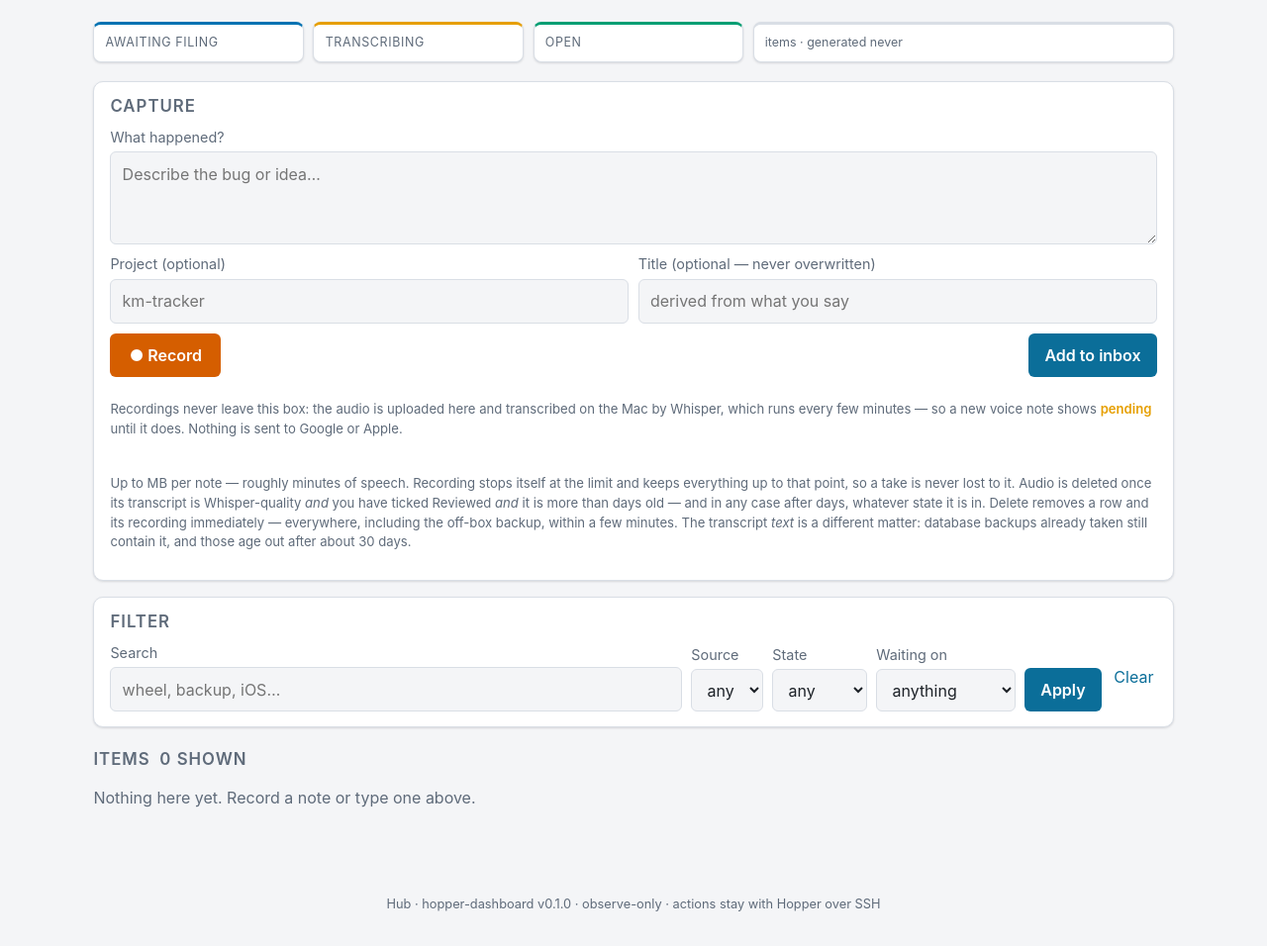
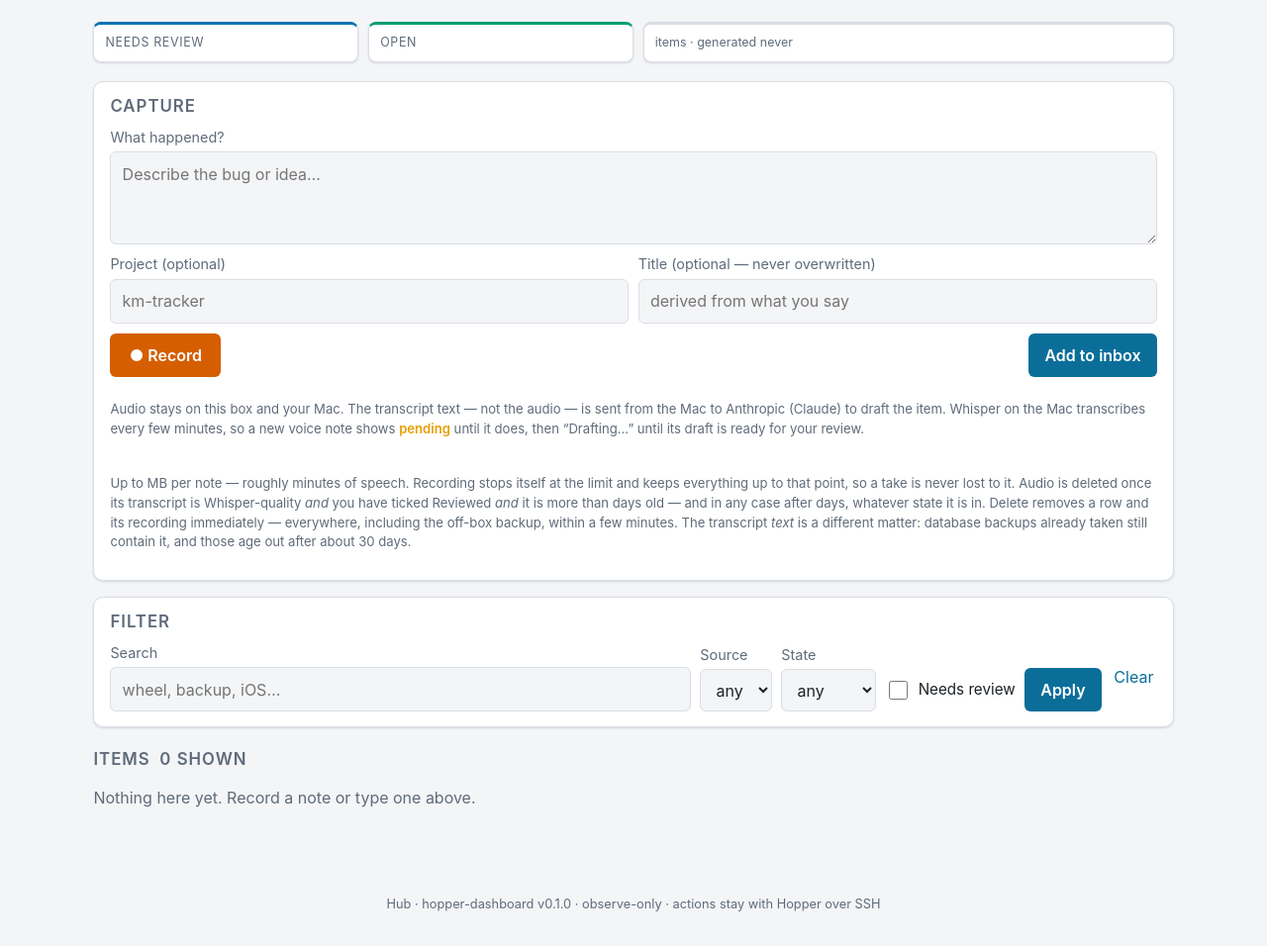
Before and after one commit to Graham-Williams/hopper-dashboard, a Flask app: template dashboard/templates/inbox.html in a window 1280 px wide. Shown: the part 52-1008 px from the top of the page at 99% size. Run offline with Flask 3, Linux system fonts and the light colour scheme; the template is opened without the code that fills it, so the values that code supplies are empty; parts of the project's set-up code (start-up, migrations or seed data) failed here and were passed over.

Commit message:
feat: Inbox shows and edits voice-note drafts; Needs review replaces Waiting on
A Needs review tile and checkbox filter replace the two waiting-on tiles and
the select (?awaiting=filing|transcription still work in the URL and API).
Voice rows show the draft title and body (pre-line, autoescaped), the
transcript in a <details>, a full-width player and the 44px Reviewed tick,
with visible Drafting / Couldn't-draft states. A server-rendered hidden form
edits the draft; inbox.js only shows/hides it and PATCHes via fetch. Known
projects feed the datalist. The privacy note now says the transcript text,
not the audio, goes from the Mac to Anthropic.

Co-Authored-By: Claude Opus 5.5 <noreply@anthropic.com>

```diff
--- a/dashboard/static/app.css
+++ b/dashboard/static/app.css
@@ -210,8 +210,9 @@ button:hover { filter: brightness(1.08); }
      are never truncated: a wrapped sentence is readable, a clipped one is not.
    Tap targets are >= 44px. */
 
-.inbox-summary { grid-template-columns: repeat(3, 1fr); }
-@media (min-width: 640px) { .inbox-summary { grid-template-columns: repeat(3, 1fr) 2fr; } }
+.inbox-summary { grid-template-columns: repeat(2, 1fr); }
+@media (min-width: 640px) { .inbox-summary { grid-template-columns: 1fr 1fr 2fr; } }
+
 
 .capture-form { display: flex; flex-direction: column; gap: .6rem; }
 .field { display: flex; flex-direction: column; gap: .25rem; font-size: .9rem; color: var(--muted); }
@@ -253,7 +254,8 @@ progress.record-level {
   .item { flex-direction: row; align-items: flex-start; justify-content: space-between; gap: 1rem; }
   .item-controls { flex: 0 0 auto; align-items: flex-end; }
 }
-.item-filing { border-left-color: var(--behind); }
+.item-filing { border-left-color: var(--late); }
+.item-review { border-left-color: var(--behind); }
 .item.state-closed { border-left-color: var(--ok); opacity: .75; }
 .item-main { min-width: 0; flex: 1 1 auto; }
 .item-head { display: flex; flex-wrap: wrap; gap: .3rem; margin-bottom: .35rem; }
@@ -265,7 +267,8 @@ progress.record-level {
 .item-controls .review { display: flex; align-items: center; gap: .45rem;
   font-size: .9rem; min-height: 44px; cursor: pointer; white-space: nowrap; }
 .item-controls .review input { width: 1.2rem; height: 1.2rem; }
-.item-controls .player { width: 100%; max-width: 16rem; height: 34px; }
+.item-controls .player { width: 100%; height: 40px; }
+@media (min-width: 640px) { .item-controls { width: 17rem; } }
 
 .badge { display: inline-block; padding: .05rem .45rem; border-radius: 999px;
          font-size: .72rem; font-weight: 600; background: var(--panel-2);
@@ -275,6 +278,7 @@ progress.record-level {
 .badge-github { background: var(--stale); color: var(--on-state); }
 .badge-backlog { background: var(--skipped); color: var(--on-state); }
 .badge-filing { background: var(--late); color: var(--on-state); }
+.badge-review { background: var(--behind); color: var(--on-state); }
 .badge-closed, .badge-archived { background: var(--panel-2); color: var(--muted); }
 .ts { font-weight: 600; }
 .ts-pending, .ts-live { color: var(--late); }
@@ -332,3 +336,27 @@ a.hub-open:hover { background: var(--panel-2); text-decoration: none; }
 .hs-unknown { color: var(--muted); }
 .hub-warn { margin: 0; padding: .5rem .7rem; border-radius: 8px; border: 1px solid var(--late);
             font-size: .9rem; }
+
+/* Drafts (voice notes). The draft body keeps the model's line breaks
+   (pre-line) and is autoescaped like everything else. */
+.draft-body { white-space: pre-line; }
+.draft-state { margin: .3rem 0 0; font-weight: 600; }
+.draft-pending { color: var(--late); }
+.draft-failed { color: var(--fail); }
+details.transcript { margin: .45rem 0 0; font-size: .9rem; }
+details.transcript summary { cursor: pointer; color: var(--link); min-height: 44px;
+                             display: flex; align-items: center; width: fit-content; }
+details.transcript .item-body { color: var(--muted); margin-top: 0; }
+.draft-edit { display: flex; flex-direction: column; gap: .5rem; margin-top: .6rem;
+              padding: .7rem; border-radius: 8px; background: var(--panel-2); }
+.draft-edit[hidden] { display: none; }
+.edit-actions { display: flex; gap: .5rem; }
+.edit-actions button { flex: 1 1 0; }
+button.secondary { background: transparent; color: var(--link); border: 1px solid var(--rule); }
+button.secondary:hover { background: var(--panel-2); filter: none; }
+.item-controls .edit-draft { width: 100%; }
+label.check { display: flex; align-items: center; gap: .45rem; min-height: 44px;
+              font-size: .95rem; color: var(--ink); cursor: pointer; }
+label.check input { width: 1.2rem; height: 1.2rem; }
+a.tile-link { color: inherit; }
+a.tile-link:hover { text-decoration: none; filter: brightness(.98); }
--- a/dashboard/static/inbox.js
+++ b/dashboard/static/inbox.js
@@ -41,6 +41,10 @@
       just before the cap is reached, keeping everything recorded so far. The
       clock shows measured minutes-remaining and a progress bar shows the fill,
       because “2 MB” tells nobody how long they may talk.
+
+   The page does not talk to Anthropic either. The Mac, not the browser, sends
+   the TRANSCRIPT TEXT (never the audio) to Claude to draft each note; this file
+   only lets Graham edit that draft (PATCH, same origin).
 
    And the page must degrade: with JavaScript off the table, the filters and
    the typed-note form all still work. Only the microphone needs this file. */
@@ -519,6 +523,79 @@
   }
 
   /* ------------------------------------------------------------------ */
+  /* Edit a voice note's draft                                          */
+  /* ------------------------------------------------------------------ */
+
+  /* The form is rendered server-side, hidden, inside each voice row. This only
+     shows/hides it and PATCHes its three fields; on success the page reloads so
+     the row is re-rendered by Jinja (the same rule capture follows). Nothing
+     here builds markup or reads a value back into the DOM. */
+  var editors = document.querySelectorAll('.edit-draft');
+  for (var ed = 0; ed < editors.length; ed++) {
+    (function (btn) {
+      var id = btn.getAttribute('data-id');
+      var formEl = document.getElementById('edit-' + id);
+      if (!formEl) { return; }
+      btn.hidden = false;          // only shown once it actually works
+      var cancel = formEl.querySelector('.edit-cancel');
+      var save = formEl.querySelector('.edit-save');
+      function field(name) {
+        var input = formEl.querySelector('[name="' + name + '"]');
+        return input ? String(input.value || '') : '';
+      }
+      function close() {
+        formEl.hidden = true;
+        btn.hidden = false;
+        btn.setAttribute('aria-expanded', 'false');
+      }
+      btn.addEventListener('click', function () {
+        formEl.hidden = false;
+        btn.hidden = true;
+        btn.setAttribute('aria-expanded', 'true');
+        var first = formEl.querySelector('[name="draft_title"]');
+        if (first && first.focus) { first.focus(); }
+      });
+      if (cancel) {
+        cancel.addEventListener('click', function () {
+          /* Put the fields back to what the server rendered, so a cancelled
+             edit cannot be saved by accident later. */
+          if (formEl.reset) { formEl.reset(); }
+          close();
+        });
+      }
+      formEl.addEventListener('submit', function (event) {
+        event.preventDefault();
+        fail('');
+        var project = field('draft_project').trim();
+        if (save) { save.disabled = true; }
+        window.fetch('/api/v1/inbox/items/' + encodeURIComponent(id), {
+          method: 'PATCH',
+          credentials: 'same-origin',
+          headers: {'Content-Type': 'application/json', 'Accept': 'application/json'},
+          body: JSON.stringify({draft_title: field('draft_title'),
+                                draft_body: field('draft_body'),
+                                draft_project: project || null})
+        }).then(function (response) {
+          return response.json().catch(function () { return {}; }).then(function (body) {
+            if (!response.ok) {
+              throw new Error(body.error || ('save failed (' + response.status + ')'));
+            }
+            close();
+            window.location.reload();
+          });
+        }).catch(function (err) {
+          /* Keep the form open with what was typed: an edit is never thrown
+             away because the network blinked. */
+          fail('Could not save that draft — ' +
+               (err && err.message ? err.message : 'check your connection.'));
+        }).then(function () {
+          if (save) { save.disabled = false; }
+        });
+      });
+    })(editors[ed]);
+  }
+
+  /* ------------------------------------------------------------------ */
   /* Delete (the only way a recording of Graham's voice leaves the box)  */
   /* ------------------------------------------------------------------ */
 
@@ -560,7 +637,7 @@
   var q = document.getElementById('filter-q');
   var source = document.getElementById('filter-source');
   var state = document.getElementById('filter-state');
-  var awaiting = document.getElementById('filter-awaiting');
+  var review = document.getElementById('filter-review');
   var countEl = document.getElementById('filter-count');
 
   function matches(row) {
@@ -574,10 +651,8 @@
     if (state && state.value && row.getAttribute('data-state') !== state.value) {
       return false;
     }
-    if (awaiting && awaiting.value) {
-      var key = awaiting.value === 'filing'
-        ? 'data-awaiting-filing' : 'data-awaiting-transcription';
-      if (row.getAttribute(key) !== '1') { return false; }
+    if (review && review.checked && row.getAttribute('data-needs-review') !== '1') {
+      return false;
     }
     return true;
   }
@@ -601,6 +676,6 @@
     if (q) { q.addEventListener('input', applyFilter); }
     if (source) { source.addEventListener('change', applyFilter); }
     if (state) { state.addEventListener('change', applyFilter); }
-    if (awaiting) { awaiting.addEventListener('change', applyFilter); }
+    if (review) { review.addEventListener('change', applyFilter); }
   }
 })();
--- a/dashboard/templates/inbox.html
+++ b/dashboard/templates/inbox.html
@@ -11,12 +11,10 @@
 {% block content %}
 {% set c = page.counts %}
 <section class="summary inbox-summary" aria-label="Inbox summary">
-  <div class="tile tile-behind {% if not c.awaiting_filing %}zero{% endif %}">
-    <span class="n">{{ c.awaiting_filing }}</span><span class="l">Awaiting filing</span>
-  </div>
-  <div class="tile tile-late {% if not c.awaiting_transcription %}zero{% endif %}">
-    <span class="n">{{ c.awaiting_transcription }}</span><span class="l">Transcribing</span>
-  </div>
+  <a class="tile tile-behind tile-link {% if not c.needs_review %}zero{% endif %}"
+     href="{{ url_for('inbox.board', awaiting='review') }}">
+    <span class="n">{{ c.needs_review }}</span><span class="l">Needs review</span>
+  </a>
   <div class="tile tile-ok {% if not c.open %}zero{% endif %}">
     <span class="n">{{ c.open }}</span><span class="l">Open</span>
   </div>
@@ -72,11 +70,12 @@
       <button type="submit" id="capture-submit">Add to inbox</button>
     </div>
     <p id="capture-error" class="hint bad" hidden></p>
-    <p class="muted small">
-      Recordings never leave this box: the audio is uploaded here and
-      transcribed on the Mac by Whisper, which runs every few minutes — so a
-      new voice note shows <span class="ts ts-pending">pending</span> until it
-      does. Nothing is sent to Google or Apple.
+    <p class="muted small privacy-note">
+      Audio stays on this box and your Mac. The transcript text — not the
+      audio — is sent from the Mac to Anthropic (Claude) to draft the item.
+      Whisper on the Mac transcribes every few minutes, so a new voice note
+      shows <span class="ts ts-pending">pending</span> until it does, then
+      “Drafting…” until its draft is ready for your review.
     </p>
     <p class="muted small">
       Up to {{ (audio_max_bytes // 1048576) }} MB per note — roughly
@@ -121,13 +120,13 @@
         <option value="closed" {% if filters.state == 'closed' %}selected{% endif %}>closed</option>
       </select>
     </label>
-    <label class="field">
-      <span>Waiting on</span>
-      <select name="awaiting" id="filter-awaiting">
-        <option value="">anything</option>
-        <option value="filing" {% if filters.awaiting == 'filing' %}selected{% endif %}>filing</option>
-        <option value="transcription" {% if filters.awaiting == 'transcription' %}selected{% endif %}>transcription</option>
-      </select>
+    {#- The only "waiting on" filter the page offers. ?awaiting=filing and
+        ?awaiting=transcription still work in the URL and the API (Hopper's
+        filing loop uses them); they are just not a control any more. -#}
+    <label class="check">
+      <input type="checkbox" name="awaiting" value="review" id="filter-review"
+             {% if filters.awaiting == 'review' %}checked{% endif %}>
+      <span>Needs review</span>
     </label>
     <button type="submit">Apply</button>
     <a class="clear" href="{{ url_for('inbox.board') }}">Clear</a>
@@ -142,27 +141,80 @@
   {% endif %}
   <ul class="items" id="items">
     {% for it in page["items"] %}
-    <li class="item {% if it.awaiting_filing %}item-filing{% endif %} state-{{ it.state }}"
+    {%- set voice = it.source == 'voice' -%}
+    {%- set d = it.draft -%}
+    <li class="item {% if it.needs_review %}item-review{% elif it.awaiting_filing %}item-filing{% endif %} state-{{ it.state }}"
         id="item-{{ it.id }}" data-id="{{ it.id }}"
         data-source="{{ it.source }}" data-state="{{ it.state }}"
         data-reviewed="{{ 1 if it.reviewed else 0 }}"
         data-awaiting-filing="{{ 1 if it.awaiting_filing else 0 }}"
+        data-needs-review="{{ 1 if it.needs_review else 0 }}"
         data-awaiting-transcription="{{ 1 if it.awaiting_transcription else 0 }}"
         data-project="{{ it.project or '' }}"
-        data-text="{{ (it.title ~ ' ' ~ it.body ~ ' ' ~ (it.project or ''))|lower }}">
+        data-text="{{ (it.title ~ ' ' ~ it.body ~ ' ' ~ (it.project or '') ~ ' ' ~ (d.title or '') ~ ' ' ~ (d.body or ''))|lower }}">
       <div class="item-main">
         <div class="item-head">
           <span class="badge badge-{{ it.source }}">{{ it.source }}</span>
           {% if it.project %}<span class="badge badge-project">{{ it.project }}</span>{% endif %}
-          {% if it.awaiting_filing %}<span class="badge badge-filing">awaiting filing</span>{% endif %}
+          {% if it.needs_review %}<span class="badge badge-review">needs review</span>
+          {% elif it.awaiting_filing %}<span class="badge badge-filing">awaiting filing</span>{% endif %}
           {% if it.state == 'closed' %}<span class="badge badge-closed">closed</span>{% endif %}
           {% if it.archived_at %}<span class="badge badge-archived">archived upstream</span>{% endif %}
         </div>
         {# Autoescaped, like everything else here: a transcript containing
            </script> or {{ }} is text, and stays text. #}
+        {% if voice %}
+        {#- A voice note shows its DRAFT (the machine's, or Graham's edit) until
+            it is reviewed; the review copies the draft title across, so after
+            that `title` is the same text. The transcript is one tap away. -#}
+        <h3 class="item-title">{{ d.title if (d.title and not it.reviewed) else it.title }}</h3>
+        {% if d.status == 'pending' and not it.reviewed %}
+        <p class="draft-state draft-pending small">Drafting…</p>
+        {% elif d.status == 'failed' and not d.edited_at %}
+        <p class="draft-state draft-failed small"><span aria-hidden="true">✕</span> Couldn't draft — edit to write one</p>
+        {% endif %}
+        {% if d.body %}
+        {#- pre-line keeps the model's line breaks; still autoescaped, never |safe. -#}
+        <p class="item-body draft-body">{{ d.body }}</p>
+        {% endif %}
+        {% if d.project and d.project != it.project %}
+        <p class="item-meta small">Project: <span class="badge badge-project">{{ d.project }}</span></p>
+        {% endif %}
+        {% if it.body %}
+        <details class="transcript">
+          <summary>Transcript</summary>
+          <p class="item-body">{{ it.body }}</p>
+        </details>
+        {% endif %}
+        {#- The edit form is rendered HERE, hidden; inbox.js only shows/hides it
+            and PATCHes the three fields with fetch. It never builds markup. -#}
+        <form class="draft-edit" id="edit-{{ it.id }}" data-id="{{ it.id }}" hidden>
+          <label class="field">
+            <span>Title</span>
+            <input type="text" name="draft_title" maxlength="120"
+                   value="{{ d.title or '' }}" enterkeyhint="next" autocomplete="off">
+          </label>
+          <label class="field">
+            <span>Description</span>
+            <textarea name="draft_body" rows="4" maxlength="2000"
+                      enterkeyhint="enter">{{ d.body or '' }}</textarea>
+          </label>
+          <label class="field">
+            <span>Project</span>
+            <input type="text" name="draft_project" maxlength="64" list="project-list"
+                   pattern="[A-Za-z0-9._/-]+" value="{{ d.project or '' }}"
+                   enterkeyhint="done" autocomplete="off" autocapitalize="off">
+          </label>
+          <div class="edit-actions">
+            <button type="submit" class="edit-save">Save</button>
+            <button type="button" class="edit-cancel secondary">Cancel</button>
+          </div>
+        </form>
+        {% else %}
         <h3 class="item-title">{{ it.title }}</h3>
         {% if it.body and it.body != it.title %}
         <p class="item-body">{{ it.body }}</p>
+        {% endif %}
         {% endif %}
         <p class="item-meta muted small">
           {{ when(it.created_at, now) }}
@@ -185,7 +237,8 @@
       <div class="item-controls">
         {#- Voice notes only: a typed note is reviewed by being typed, and a
             mirrored row is already filed upstream. The PATCH refuses it too. -#}
-        {% if it.source == 'voice' %}
+        {% if voice %}
+        <button type="button" class="edit-draft secondary" data-id="{{ it.id }}" hidden>Edit draft</button>
         <label class="review">
           <input type="checkbox" class="review-box" data-id="{{ it.id }}"
                  {% if it.reviewed %}checked{% endif %}>
```
Also changed, not shown: dashboard/inbox.py (+9 -4 lines), tests/test_inbox.py (+82 -0 lines), tests/test_inbox_js.py (+178 -0 lines).
